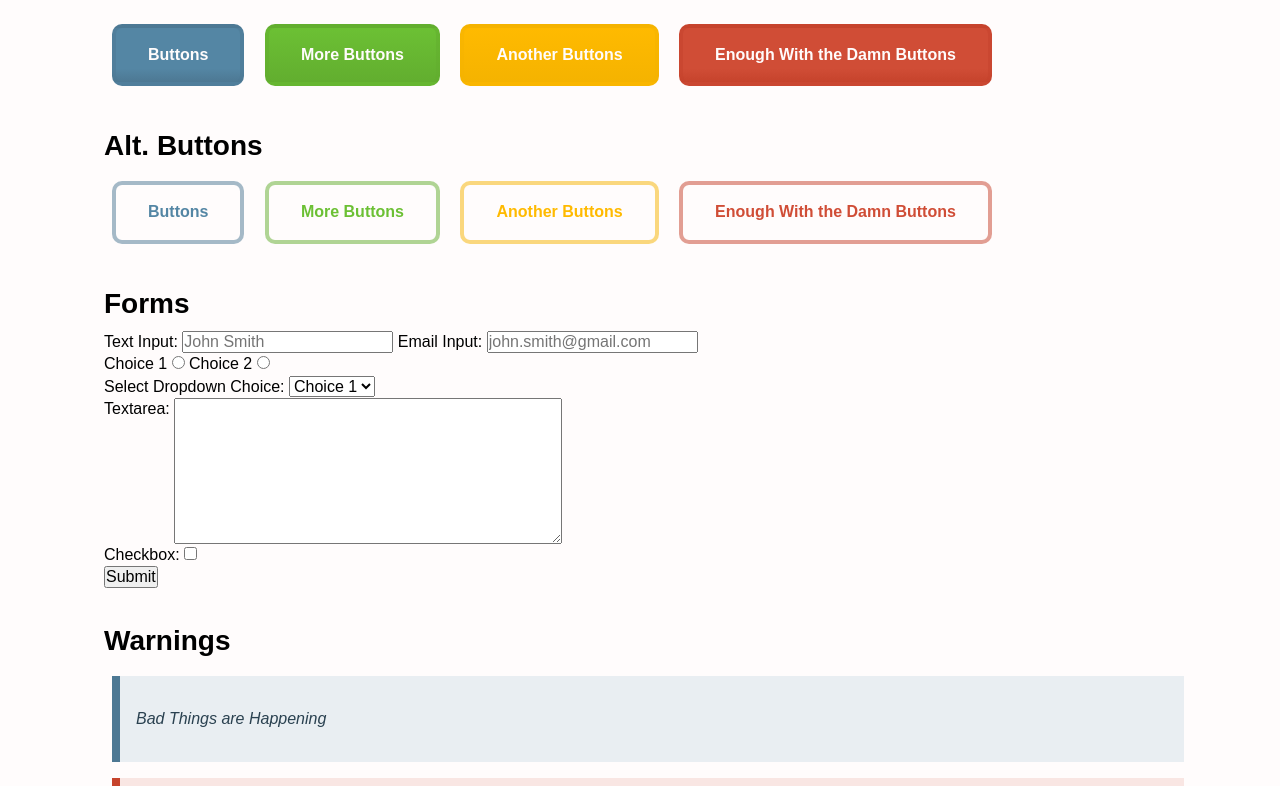
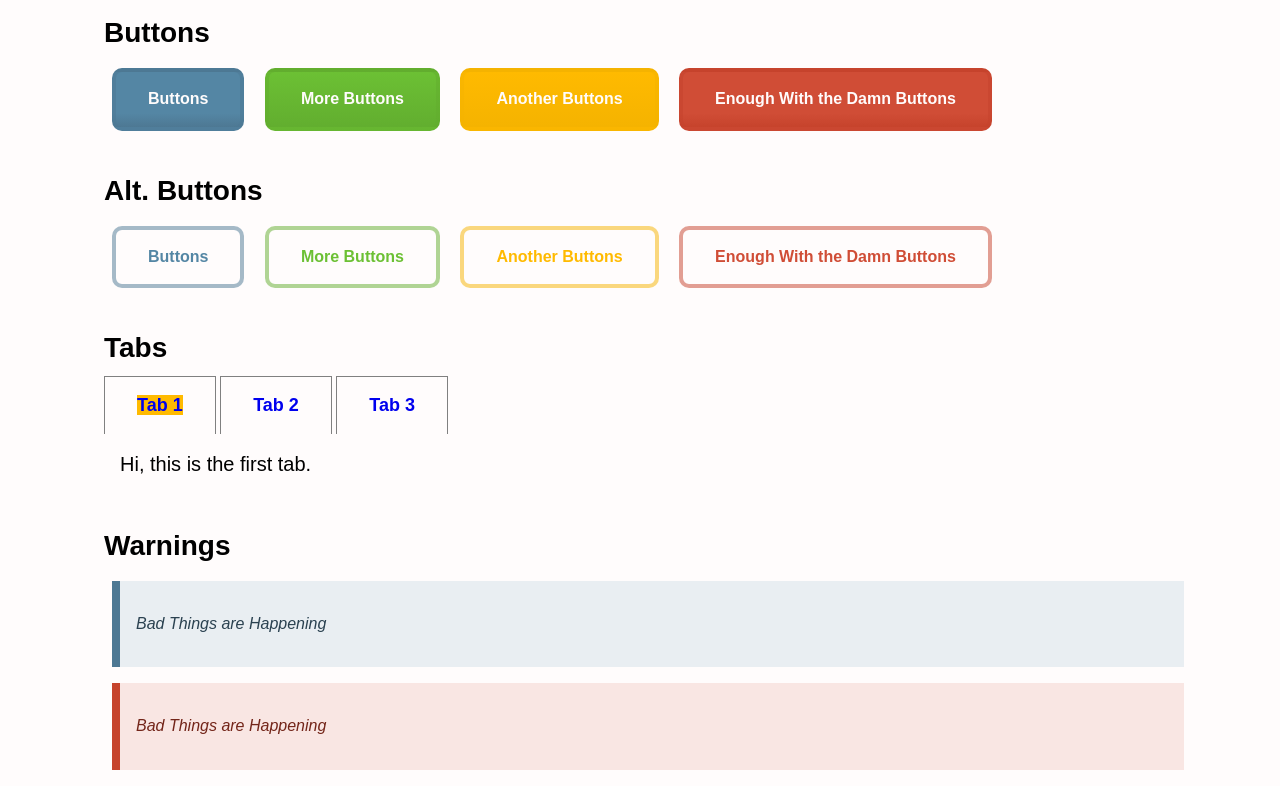
Before and after one commit to charliewilco/arsenal.scss, a website: page index.html in a window 1280 px wide. Shown: the part 953-1739 px from the top of the page. Drawn offline with nearby package versions, Linux system fonts and the light colour scheme; files that its build step writes are made by us from their sources; files whose address does not match are found by name.

Commit message:
adding tabs

```diff
--- a/index.html
+++ b/index.html
@@ -27,10 +27,12 @@
             <h2>Compontents</h2>
             <ul>
                 <li>Buttons</li>
-                <li>Forms</li>
                 <li>Hero Units</li>
                 <li>Tabs</li>
                 <li>Warnings</li>
+                <li>Modals</li>
+                <li>Article Headings</li>
+                <li>Media Objects</li>
             </ul>
         </div>
     </section>
@@ -57,38 +59,21 @@
     <a href="#!" class="btn-alt btn-alt--red">Enough With the Damn Buttons</a>
 </div>
 <div class="container">
-    <h3>Forms</h3>
-    <form id="form_id" class="newform" action="index.html">
-        <div>
-            <label for="name">Text Input:</label>
-            <input type="text" name="name" id="name" placeholder="John Smith" />
-            <label for="name">Email Input:</label>
-            <input type="email" name="name" id="name" placeholder="john.smith@gmail.com" />
-        </div>
-            <label for="radio-choice-1">Choice 1</label>
-            <input type="radio" name="radio-choice" id="radio-choice-1" value="choice-1" />
-            <label for="radio-choice-2">Choice 2</label>
-            <input type="radio" name="radio-choice" id="radio-choice-2" value="choice-2" />
-        <div>
-            <label for="select-choice">Select Dropdown Choice:</label>
-            <select name="select-choice" id="select-choice">
-                <option value="Choice 1">Choice 1</option>
-                <option value="Choice 2">Choice 2</option>
-                <option value="Choice 3">Choice 3</option>
-            </select>
-        </div>
-        <div>
-            <label for="textarea">Textarea:</label>
-            <textarea cols="40" rows="8" name="textarea" id="textarea"></textarea>
-        </div>
-        <div>
-            <label for="checkbox">Checkbox:</label>
-            <input type="checkbox" name="checkbox" id="checkbox" />
-        </div>
-        <div>
-            <input type="submit" value="Submit" />
-        </div>
-    </form>
+    <h3>Tabs</h3>
+    <ul class='tabs'>
+        <li><a href='#tab1'>Tab 1</a></li>
+        <li><a href='#tab2'>Tab 2</a></li>
+        <li><a href='#tab3'>Tab 3</a></li>
+    </ul>
+    <div class="tabs--content" id='tab1'>
+        <p>Hi, this is the first tab.</p>
+    </div>
+    <div class="tabs--content" id='tab2'>
+        <p>This is the 2nd tab.</p>
+    </div>
+    <div class="tabs--content" id='tab3'>
+        <p>And this is the 3rd tab.</p>
+    </div>
 </div>
 <div class="container">
     <h3>Warnings</h3>
@@ -116,5 +101,7 @@
 <div class="container">
     Looking for Forms or Navigation?
 </div>
+<script src="//cdnjs.cloudflare.com/ajax/libs/jquery/2.1.1/jquery.min.js"></script>
+<script src="/build/js/arsenal.js"></script>
 </body>
 </html>
--- /dev/null
+++ b/js/arsenal.js
@@ -0,0 +1,35 @@
+  $('ul.tabs').each(function(){
+    // For each set of tabs, we want to keep track of
+    // which tab is active and it's associated content
+    var $active, $content, $links = $(this).find('a');
+
+    // If the location.hash matches one of the links, use that as the active tab.
+    // If no match is found, use the first link as the initial active tab.
+    $active = $($links.filter('[href="'+location.hash+'"]')[0] || $links[0]);
+    $active.addClass('tabs--active');
+
+    $content = $($active[0].hash);
+
+    // Hide the remaining content
+    $links.not($active).each(function () {
+      $(this.hash).hide();
+    });
+
+    // Bind the click event handler
+    $(this).on('click', 'a', function(e){
+      // Make the old tab inactive.
+      $active.removeClass('tabs--active');
+      $content.removeClass('tabs--active').hide();
+
+      // Update the variables with the new link and content
+      $active = $(this);
+      $content = $(this.hash);
+
+      // Make the tab active.
+      $active.addClass('tabs--active');
+      $content.addClass('tabs--active').show();
+
+      // Prevent the anchor's default click action
+      e.preventDefault();
+    });
+  });
--- a/scss/arsenal.scss
+++ b/scss/arsenal.scss
@@ -8,3 +8,4 @@
 @import "components/hero";
 @import "components/tabs";
 @import "components/warning";
+@import "components/article--headings";
--- a/scss/components/_hero.scss
+++ b/scss/components/_hero.scss
@@ -1,5 +1,5 @@
 .hero {
-    background: url('../img/taxis_hero.jpg') no-repeat center bottom / cover;
+    background: url('../../img/taxis_hero.jpg') no-repeat center bottom / cover;
     color: $black;
     padding: 2.5rem 1rem;
     text-align: center;
--- a/scss/components/_tabs.scss
+++ b/scss/components/_tabs.scss
@@ -0,0 +1,23 @@
+.tabs {
+    list-style: none inside;
+    li {
+        a {
+            text-align: center;
+            text-decoration: none;
+        }
+        display: inline-block;
+        font-size: 1.125rem;
+        font-weight: bold;
+        padding: 1rem 2rem;
+        border: 1px solid gray;
+        border-bottom: none;
+
+    }
+    &--content {
+        padding: 1rem;
+        font-size: 1.25rem;
+    }
+    &--active {
+        background: $yellow;
+    }
+}
```
Also changed, not shown: build/css/arsenal.css, build/js/arsenal.js (added).
